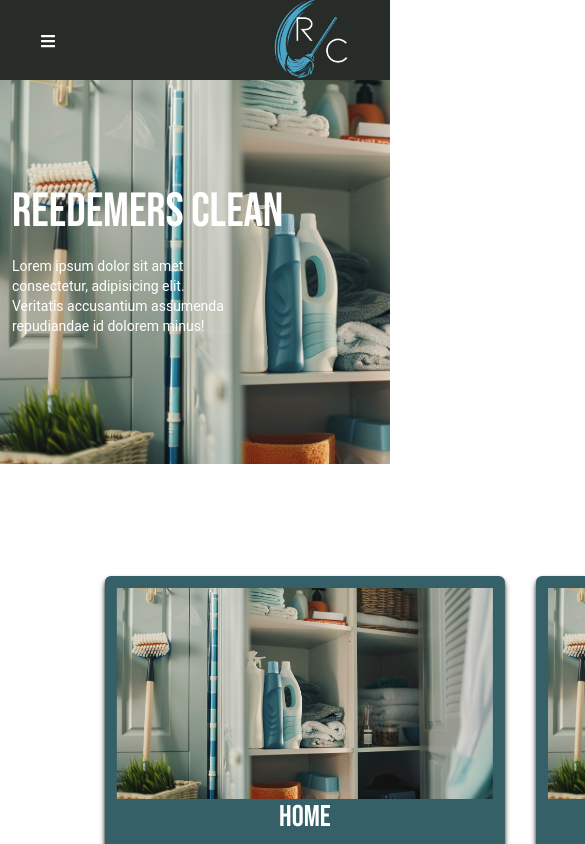
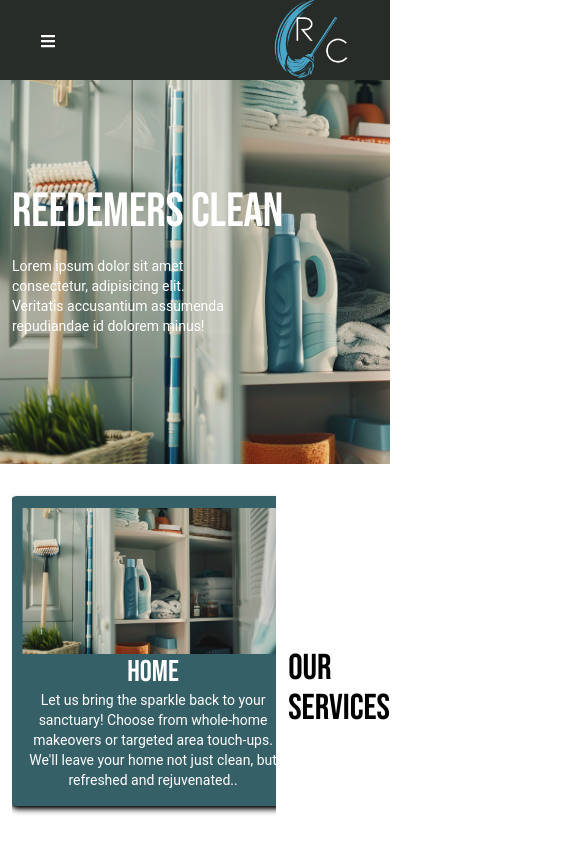
Before and after one commit to erreyonj/redeemer-cln, a React (Vite) app: page / in a window 390 px wide. Shown: the top 844 px of the page, 585 px wide, since content can reach past the window. Built offline with nearby package versions, Linux system fonts and the light colour scheme.

Commit message:
continued styling for responsiveness

```diff
--- a/src/components/Header.jsx
+++ b/src/components/Header.jsx
@@ -6,12 +6,25 @@
 import {FaTwitter} from 'react-icons/fa'
 import {FaInstagram} from 'react-icons/fa'
 import { useState } from 'react'
-import { Link }  from 'react-router-dom'
+import { Link , useLocation }  from 'react-router-dom'
 
 const Header = () => {
+    // Component Data
     const navPages = ['Services','About','Gallery','Reviews','Contact']
+
+    // Component Function
+    const renderMenuLinks = () => navPages.map((page,i)=><Link key={i} href={`/${page}`} className='w-5/6 text-center font-bebas text-5xl my-5 mx-auto border-b border-white transition-text duration-150 hover:text-6xl'>{page}</Link>)
+
+    // Component State
     const [headerMenuOpen, setHeaderMenuOpen] = useState(false)
-    const menuLinks = () => navPages.map((page,i)=><Link key={i} href={`/${page}`} className='w-5/6 text-center font-bebas text-5xl my-5 mx-auto border-b border-white transition-text duration-150 hover:text-6xl'>{page}</Link>)
+    const location = useLocation()
+    const { hash, pathname, search } = location
+    const currentPage = `${pathname.slice(1)}`
+
+    //Component Style
+    const highlite = () => `bg-[#3B443F] shadow-inner shadow-zinc-900  duration-300`
+    const lightable = () => `shadow-none transition-all hover:bg-[#3B443F] hover:shadow-inner hover:shadow-zinc-900  duration-300`
+
 
   return (
     <header id="header" className='fixed top-0 h-20 w-screen bg-[#272C29] text-white flex flex-row justify-between z-[3]'>
@@ -21,13 +34,13 @@
                     </button>
                     <div id="menu" className={`fixed bg-[#272C29] opacity-95 top-20 w-screen h-screen ${headerMenuOpen?'':'hidden'}`}>
                         <nav className="flex flex-col">
-                            {headerMenuOpen && menuLinks()}
+                            {headerMenuOpen && renderMenuLinks()}
                         </nav>
                     </div>
                 </div>
                 <nav id="headerNav" className="hidden lg:block">
                     <ul className='flex flex-row flex-nowrap flex-grow-0 place-content-center m-0 p-0 *:text-3xl'>
-                        {navPages.map((page,i)=><li key={i} className='flex flex-row flex-wrap place-content-center shadow-none transition-all hover:bg-[#3B443F] hover:shadow-inner hover:shadow-zinc-900  duration-300'><Link to={`/${page}`} className='m-5'><h2 className='font-bebas'>{page}</h2></Link></li>)}
+                        {navPages.map((page,i)=><li key={i} className={`flex flex-row flex-wrap place-content-center ${page === currentPage ?`bg-[#3B443F] shadow-inner shadow-zinc-900  duration-300` : `shadow-none transition-all hover:bg-[#3B443F] hover:shadow-inner hover:shadow-zinc-900  duration-300`}`}><Link to={`/${page}`} className='m-5'><h2 className='font-bebas'>{page}</h2></Link></li>)}
                     </ul>
                 </nav>
                 <div id="headerSocials" className="hidden lg:flex lg:flex-row *:text-2xl lg:*:self-center lg:gap-5 lg:mr-10">
--- a/src/components/HmReviews.jsx
+++ b/src/components/HmReviews.jsx
@@ -9,8 +9,8 @@
         <div id="reviewsDescription" className="flex flex-col place-content-center mt-5">
             <h2 className="text-4xl text-center w-4/5 mx-auto font-bebas">Customer Reviews</h2>
         </div>
-        <div id="scrollContainer" className="my-3">
-            <div id="revCards" className="h-74 p-1 pb-3 absolute grid grid-flow-col grid-cols-1 justify-items-stretch animate-infScrollLft overflow-clip snap-x *:mx-5">
+        <div id="scrollContainer" className="my-3 overflow-hidden">
+            <div id="revCards" className="h-74 p-1 pb-3 relative grid grid-flow-col grid-cols-1 justify-items-stretch animate-infScrollLft snap-x *:mx-5">
                 {revPhs.map((cust,i)=><Review key={i} name={cust}/>)}
                 {revPhs.map((cust,i)=><Review key={`dup${i}`} name={cust}/>)}
             </div>
--- a/src/components/ServiceCard.jsx
+++ b/src/components/ServiceCard.jsx
@@ -2,7 +2,7 @@
 
 const ServiceCard = ({title, description}) => {
   return (
-    <div id={title} className="w-[400px] p-3 flex-shrink-0 shadow-md shadow-black bg-[#366067] rounded-md *:text-white first:animate-pendSlideR first:ml-16 last:animate-pendSlideL snap-center md:first:animate-none md:last:animate-none md:first:mx-auto md:mx-auto md:w-96">
+    <div id={title} className="w-[285px] lg:w-[450px] md:w-96 p-3 flex-shrink-0 shadow-md shadow-black bg-[#366067] rounded-md *:text-white first:animate-pendSlideR first:ml-16 last:animate-pendSlideL snap-center  md:last:animate-none md:first:ml-32 md:mx-[40px]">
         <img src={plchldr} alt="placeholder"/>
         <h2 className='text-3xl font-bebas mx-auto w-1/2 text-center'>{title}</h2>
         <p className='text-sm text-center'>{description}.</p>
--- a/src/components/Services.jsx
+++ b/src/components/Services.jsx
@@ -1,27 +1,44 @@
 import ServiceCard from './ServiceCard'
+import { useLocation } from 'react-router-dom'
 
 const Services = (isPage) => {
+    // Component Data
     const ourServices = ['Home', 'Commercial', 'Move In/Out', 'Specialty']
-    const serviceDescriptions = ['',]
+    const homeInfo = "Let us bring the sparkle back to your sanctuary! Choose from whole-home makeovers or targeted area touch-ups. We'll leave your home not just clean, but refreshed and rejuvenated."
+    const commercialInfo = 'Your workplace is your second home. Let us maintain its charm with our reliable commercial cleaning services. From office spaces to retail stores, we tailor our approach to suit your business needs, fostering a clean and welcoming environment for all.'
+    const moveingInfo = 'Moving can be chaotic, but your new beginning starts with a fresh space. Our thorough cleaning sweeps away the stress, ensuring your old or new place shines bright. Trust us to leave it immaculate for the next chapter of your journey.'
+    const specialtyInfo = "Got a unique cleaning challenge? We've got the solution! From post-construction dust to pet hair pandemonium, our specialty cleaning tackles it all. Experience our personalized touch and let us transform your space into a pristine haven, tailored just for you."
+    const serviceDescriptions = [homeInfo,commercialInfo,moveingInfo,specialtyInfo]
 
+
+    // Component State
+    const location = useLocation()
+    const { hash, pathname, search } = location
+    const currentPage = `${pathname}`
+
+    // Component Styling
     // optional tailwind classes if this component is embed level or landing page level
-    const pageClassName = 'flex mt-20 lg:grid-cols-70-30'
-    const notPageClass = 'flex flex-col place-content-center lg:grid-cols-70-30'
+    const pageClass = 'h-[450px] grid place-content-space-between lg:grid-cols-50-50'
+    const notPageClass = 'h-[450px] flex flex-row place-content-center'
 
+    // Component Functionality
     // returns a tailwind class for ordering elements on a page
     const second = () => 'order-2'
     const first = () => 'order-1'
 
+    console.log(currentPage);
+
   return (
-    <section id="sectionServices" className={isPage?pageClassName:notPageClass}>
-        <div id="serviceDescription" className={`flex flex-col place-content-center my-5 ${isPage&&second()}`}>
+    <section id="sectionServices" className={currentPage==='Services'?pageClass:notPageClass}>
+        <div id="serviceDescription" className={`flex flex-col place-content-center my-5 ${(currentPage.slice(0,1)==='/')&&second()}`}>
             <h2 className='text-4xl text-black font-bebas mx-auto'>Our Services</h2>
-            <p className="hidden md:block lg:w-[950px] md:mx-auto text-center">Lorem ipsum dolor sit, amet consectetur adipisicing elit. Quas dignissimos, aliquid, recusandae pariatur obcaecati voluptate soluta aut eos dicta cupiditate eum ratione illo id. Officiis sequi eius cupiditate repudiandae quaerat.</p>
+            <p className="hidden md:block lg:w-1/2 md:mx-auto text-center">Lorem ipsum dolor sit, amet consectetur adipisicing elit. Quas dignissimos, aliquid, recusandae pariatur obcaecati voluptate soluta aut eos dicta cupiditate eum ratione illo id. Officiis sequi eius cupiditate repudiandae quaerat.</p>
         </div>
-        <div id="swipeContainer" className={`p-3 ${isPage&&first()}`}>
-            <div id="serviceCards" className="h-96 py-5 md:px-18 lg:px-28 xl:px-96 gap-5 flex flex-row place-content-between overflow-scroll snap-x *:mx-5 md:grid md:grid-cols-2 md:h-auto">
-                {ourServices.map((service,i)=><ServiceCard key={i} title={service}/>)}
+        <div id="swipeContainer" className={`p-3 h-96 md:h-[520px] lg:w-[1830px] ${(currentPage==='Services')&&first()} overflow-hidden`}>
+            <div id="serviceCards" className={`h-[350px] md:w-[80] lg:w-[675px] md:h-[400px] py-5 ${isPage?'':''} gap-5 flex flex-row place-content-between lg:flex-nowrap overflow-hidden snap-x *:mx-5  md:h-auto `}> {/* <-- maybe add shadow around cards here? shadow-slate-300 shadow-inner*/}
+                {ourServices.map((service,i)=><ServiceCard key={i} title={service} description={serviceDescriptions[i]}/>)}
             </div>
+            <div id="teamMemberScreen" className={`hidden xl:block absolute top-[495px] left-[615px] h-[415px] w-28 bg-gradient-to-l to-transparent from-white`}> </div>
         </div>
     </section>
   )
--- a/src/pages/HomePage.jsx
+++ b/src/pages/HomePage.jsx
@@ -12,7 +12,7 @@
   return (
     <>
       <Splash />
-      <Services />
+      <Services isPage={false} />
       <About />
       <Gallery />
       <HmReviews />
--- a/tailwind.config.js
+++ b/tailwind.config.js
@@ -12,6 +12,7 @@
       },
       gridTemplateColumns:{
         '70-30':'70% 28%',
+        '30-70':'28% 65%',
         '50-50':'48% 48%'
       },
       backgroundImage: {
@@ -46,12 +47,19 @@
             translate: 'calc(10 * 40rem)'
           }
         },
+        slideOutL:{
+          'to':{
+            transform:'translateX(-500px)',
+            opacity: '0'
+          }
+        }
       },
       animation:{
         pendSlideL: 'pendSlideL 1s infinite',
         pendSlideR: 'pendSlideR 1s infinite',
         infScrollLft: 'infScrollLft 80s infinite',
         infScrollRt: 'infScrollRt 80s infinite',
+        slideOutL: 'slideOutL .7s ease-in-out'
       },
     },
   },
```
